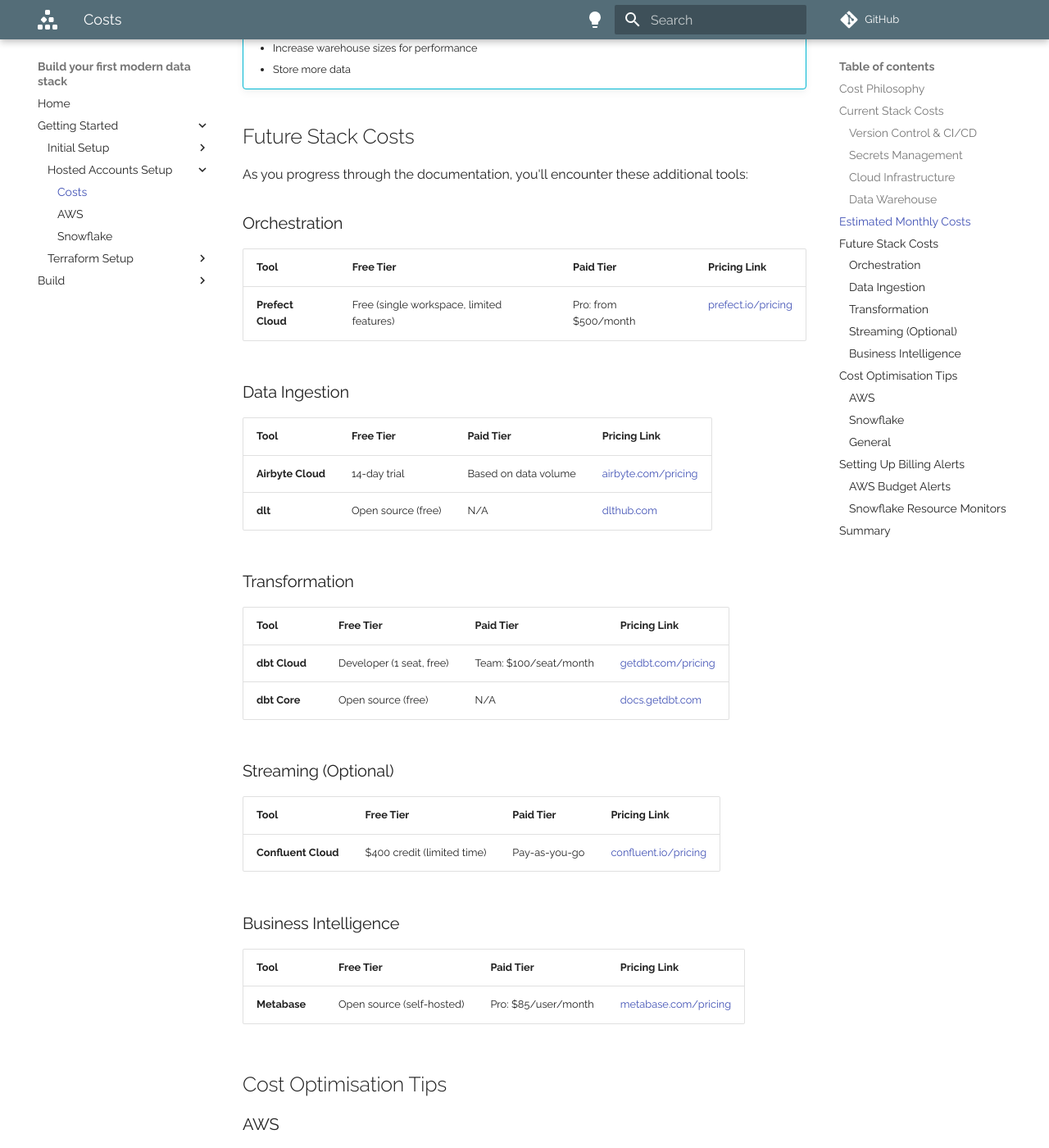
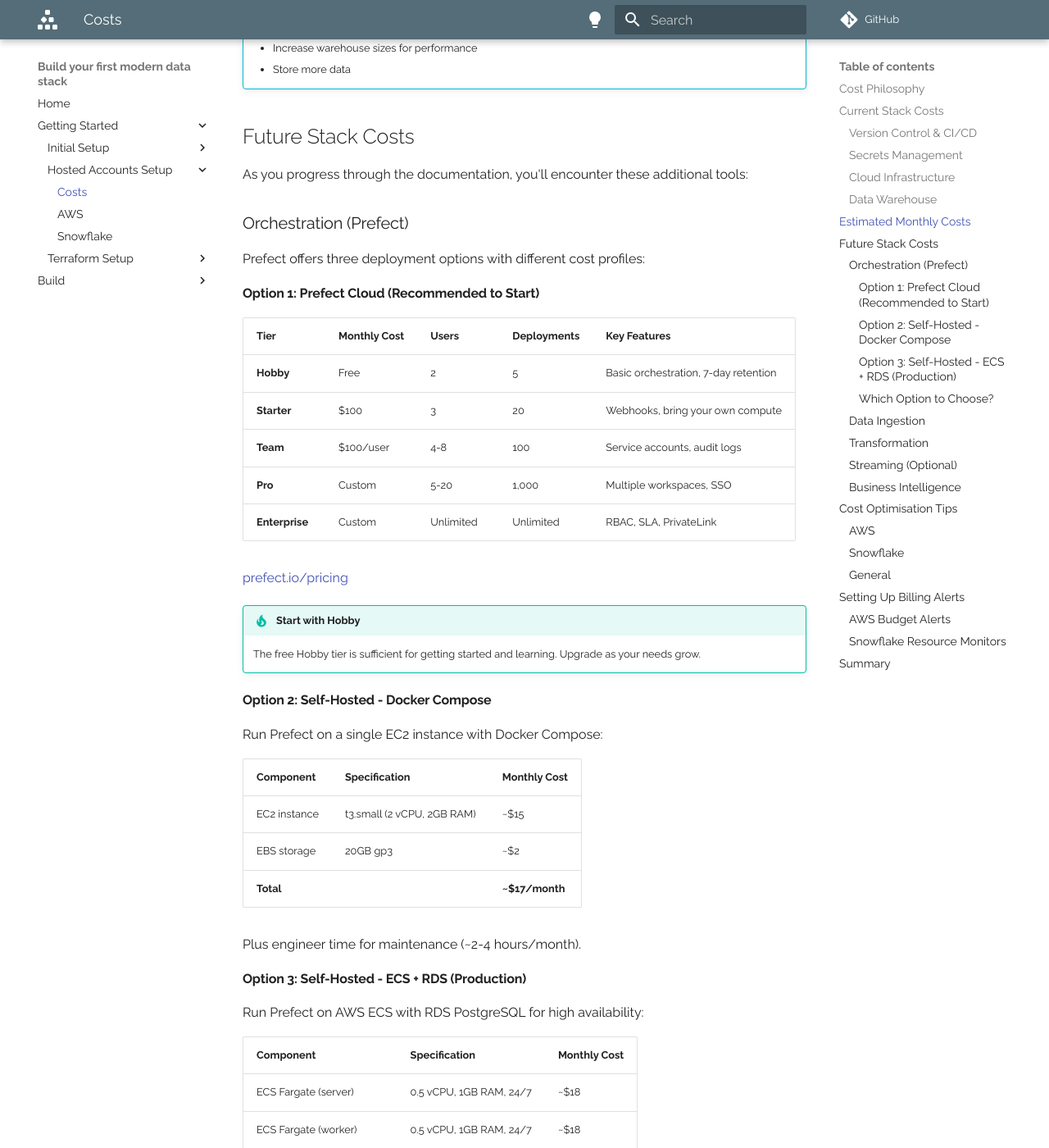
Before and after one commit to glsdown/modern-data-stack-build, an MkDocs documentation site: the page built from docs/getting-started/account-setup/costs.md, in a window 1280 px wide and 1400 px high, scrolled down 3510 px. Shown: the whole window at 82% size. Built offline with MkDocs 1.6.1 and Material for MkDocs 9.7.7, drawn with Linux system fonts in a browser that asks for light colours; comment, search, counter and statistics services are not loaded; some of the changed text lies outside the part shown.

Commit message:
Add initial prefect pages

```diff
--- a/docs/getting-started/account-setup/costs.md
+++ b/docs/getting-started/account-setup/costs.md
@@ -113,11 +113,62 @@
 
 As you progress through the documentation, you'll encounter these additional tools:
 
-### Orchestration
+### Orchestration (Prefect)
 
-| Tool | Free Tier | Paid Tier | Pricing Link |
-|------|-----------|-----------|--------------|
-| **Prefect Cloud** | Free (single workspace, limited features) | Pro: from $500/month | [prefect.io/pricing](https://www.prefect.io/pricing) |
+Prefect offers three deployment options with different cost profiles:
+
+#### Option 1: Prefect Cloud (Recommended to Start)
+
+| Tier | Monthly Cost | Users | Deployments | Key Features |
+|------|-------------|-------|-------------|--------------|
+| **Hobby** | Free | 2 | 5 | Basic orchestration, 7-day retention |
+| **Starter** | $100 | 3 | 20 | Webhooks, bring your own compute |
+| **Team** | $100/user | 4-8 | 100 | Service accounts, audit logs |
+| **Pro** | Custom | 5-20 | 1,000 | Multiple workspaces, SSO |
+| **Enterprise** | Custom | Unlimited | Unlimited | RBAC, SLA, PrivateLink |
+
+[prefect.io/pricing](https://www.prefect.io/pricing)
+
+!!! tip "Start with Hobby"
+    The free Hobby tier is sufficient for getting started and learning. Upgrade as your needs grow.
+
+#### Option 2: Self-Hosted - Docker Compose
+
+Run Prefect on a single EC2 instance with Docker Compose:
+
+| Component | Specification | Monthly Cost |
+|-----------|--------------|--------------|
+| EC2 instance | t3.small (2 vCPU, 2GB RAM) | ~$15 |
+| EBS storage | 20GB gp3 | ~$2 |
+| **Total** | | **~$17/month** |
+
+Plus engineer time for maintenance (~2-4 hours/month).
+
+#### Option 3: Self-Hosted - ECS + RDS (Production)
+
+Run Prefect on AWS ECS with RDS PostgreSQL for high availability:
+
+| Component | Specification | Monthly Cost |
+|-----------|--------------|--------------|
+| ECS Fargate (server) | 0.5 vCPU, 1GB RAM, 24/7 | ~$18 |
+| ECS Fargate (worker) | 0.5 vCPU, 1GB RAM, 24/7 | ~$18 |
+| RDS PostgreSQL | db.t3.micro, 20GB | ~$15 |
+| Application Load Balancer | Basic usage | ~$16 |
+| **Total** | | **~$67/month** |
+
+Lower maintenance burden than Docker Compose (~1-2 hours/month).
+
+#### Which Option to Choose?
+
+| Requirement | Recommended Option |
+|-------------|-------------------|
+| Just getting started | Prefect Cloud (Hobby - free) |
+| Small team, simple needs | Prefect Cloud (Starter - $100/mo) |
+| Data sovereignty required | Self-hosted Docker Compose |
+| Production HA required | Self-hosted ECS + RDS |
+| Minimal operational burden | Prefect Cloud |
+
+See [Orchestration Build Section](../../build/orchestration/2-choosing-deployment.md) for detailed comparison.
 
 ### Data Ingestion
 
@@ -230,6 +281,7 @@
 | **Getting Started** (GitHub, 1Password, minimal AWS) | $30-50 |
 | **Terraform Setup** (+ Snowflake dev usage) | $80-150 |
 | **Data Warehouse Build** (+ S3 data lake, storage integrations) | $100-400 |
+| **Orchestration** (Prefect Cloud free or self-hosted) | $0-100 |
 | **Full Stack** (orchestration, ingestion, BI) | $500-2,000+ |
 
 The incremental approach means you can pause at any phase and control costs. Start small, monitor usage, and scale as your data needs grow.
```
Also changed, not shown: docs/getting-started/account-setup/index.md (+2 -0 lines), docs/getting-started/account-setup/prefect.md (added, +129 -0 lines), 10 other files.
